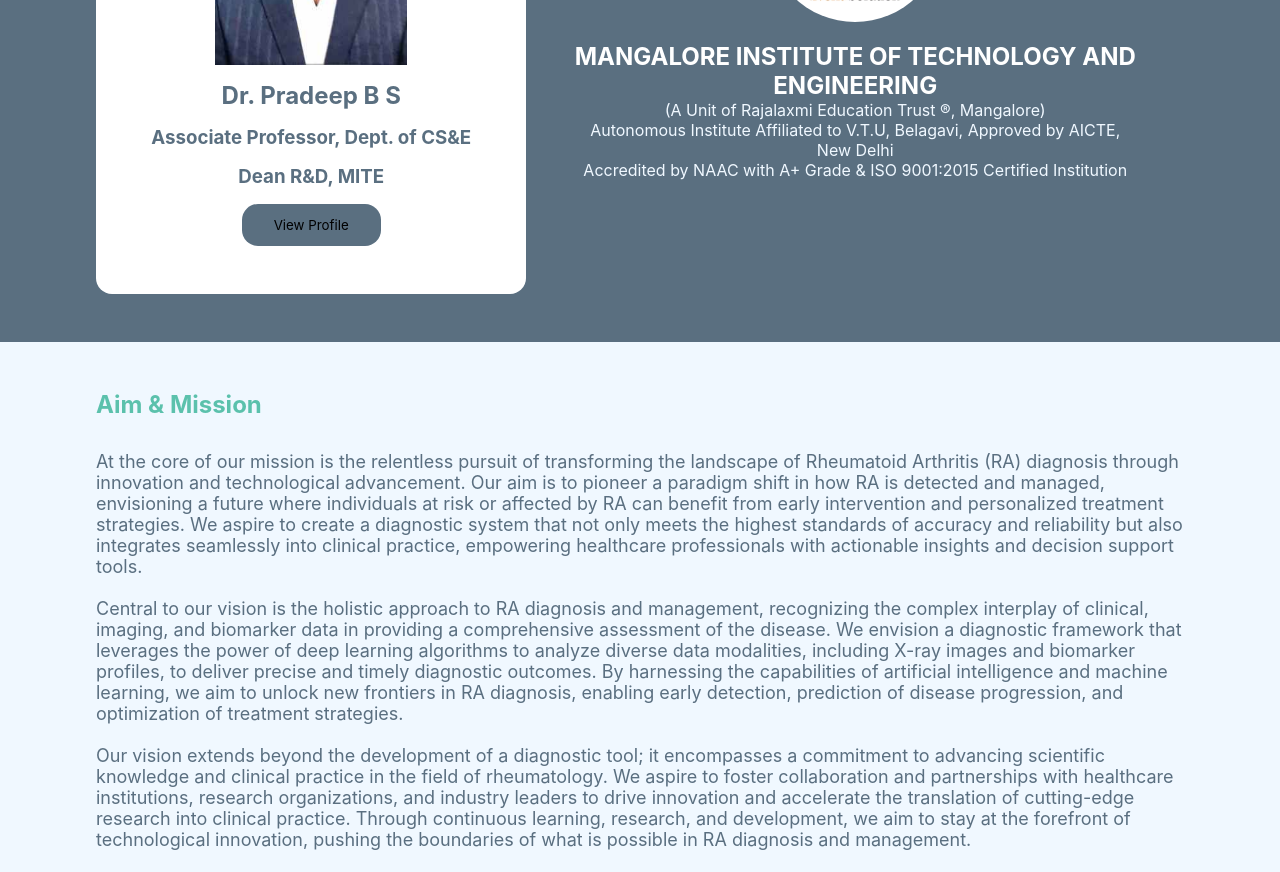
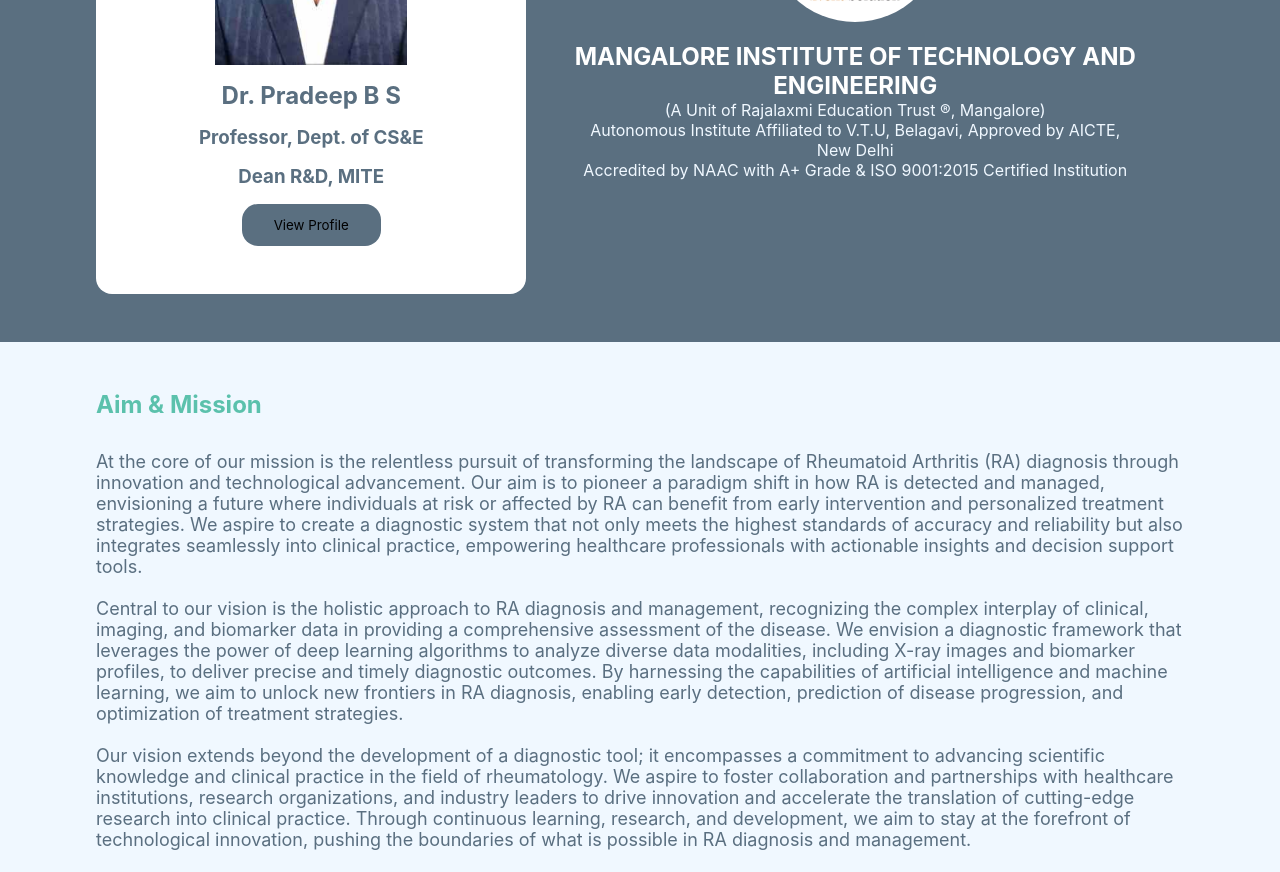
Before and after one commit to sourabhp4/RADetectionYolov8, an Angular app in the folder frontend/: page / in a window 1280 px wide. Shown: the part 2160-3032 px from the top of the page. Built offline with nearby package versions, Linux system fonts and the light colour scheme.

Commit message:
Update: Guide's designation

```diff
--- a/frontend/src/app/components/home/home.component.html
+++ b/frontend/src/app/components/home/home.component.html
@@ -108,7 +108,7 @@
       <h1 class="team-guide-heading">Our Guide</h1>
       <img src="/assets/PradeepBS.jpg" alt="PradeepBS">
       <h2 class="team-guide-name">Dr. Pradeep B S</h2>
-      <h3 class="team-guide-name">Associate Professor, Dept. of CS&E</h3>
+      <h3 class="team-guide-name">Professor, Dept. of CS&E</h3>
       <h3 class="team-guide-name">Dean R&D, MITE</h3>
       <a href="https://mite.ac.in/member/dr-pradeep-b-s/" class="team-member-linkedin" target="_blank"
         rel="noopener noreferrer">
```
